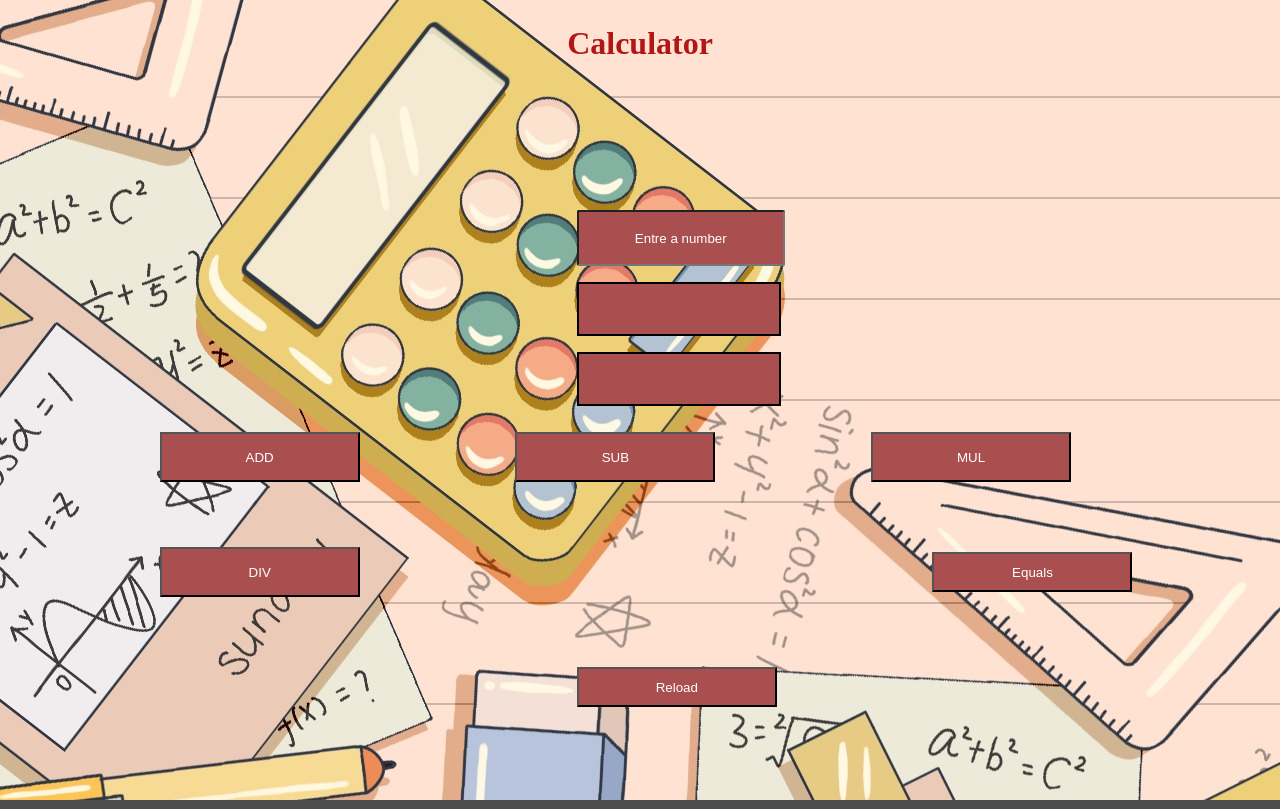
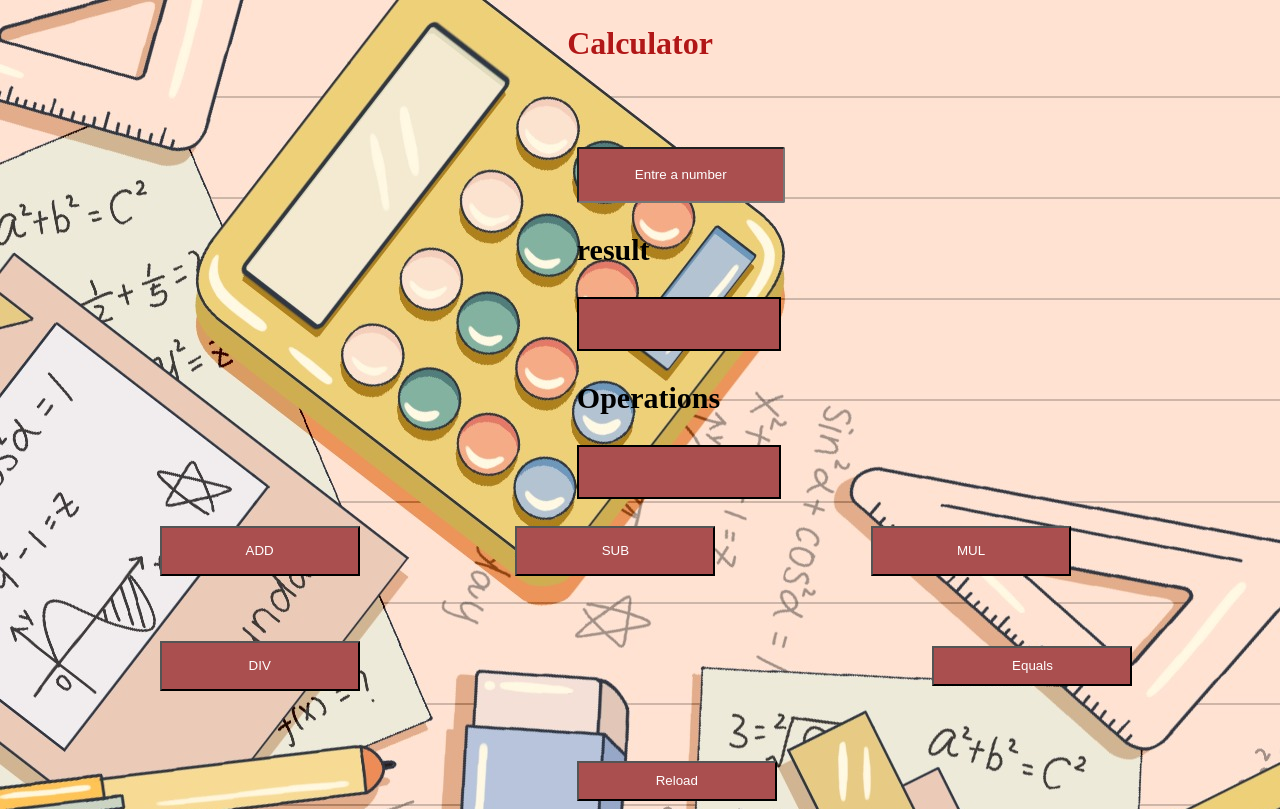
Before and after one commit to Keerthish17/One-line-Calculation, a plain HTML site: page index.html in a window 1280 px wide. Drawn offline with Linux system fonts and the light colour scheme.

Commit message:
Update index.html

```diff
--- a/index.html
+++ b/index.html
@@ -14,7 +14,9 @@
     <h1>Calculator</h1>
     <div id="bg">
     <input type="text" placeholder="Entre a number" id="num1">
+    <h3 style="margin-left: 45%; font-size:30px; color: black;">result</h3>
     <p id="result"> </p>
+    <h3 style="margin-left: 45%; font-size:30px;">Operations</h3>
     <p id="operation"></p>
 
 
@@ -44,7 +46,7 @@
 
 
         margin-left: 12%;
-        margin-top: 10px;
+        margin-top: 11px;
         background-color: rgb(170, 79, 79);
         color: white;
     }
@@ -67,7 +69,7 @@
         border-radius: 2px;
         text-align: center;
         margin-left: 45%;
-        margin-top: 10%;
+        margin-top: 5%;
         width: 200px;
         height: 50px;
 
```
